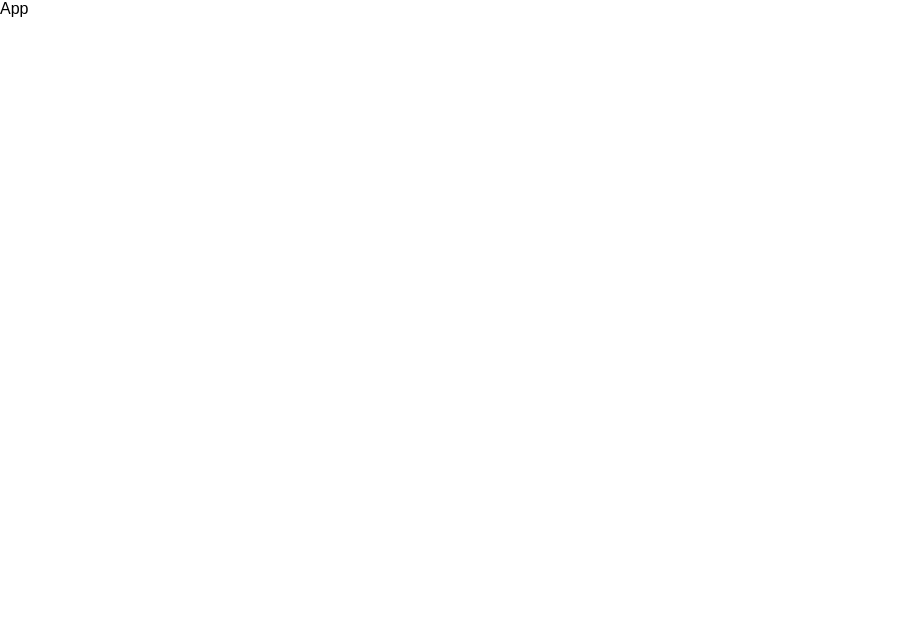
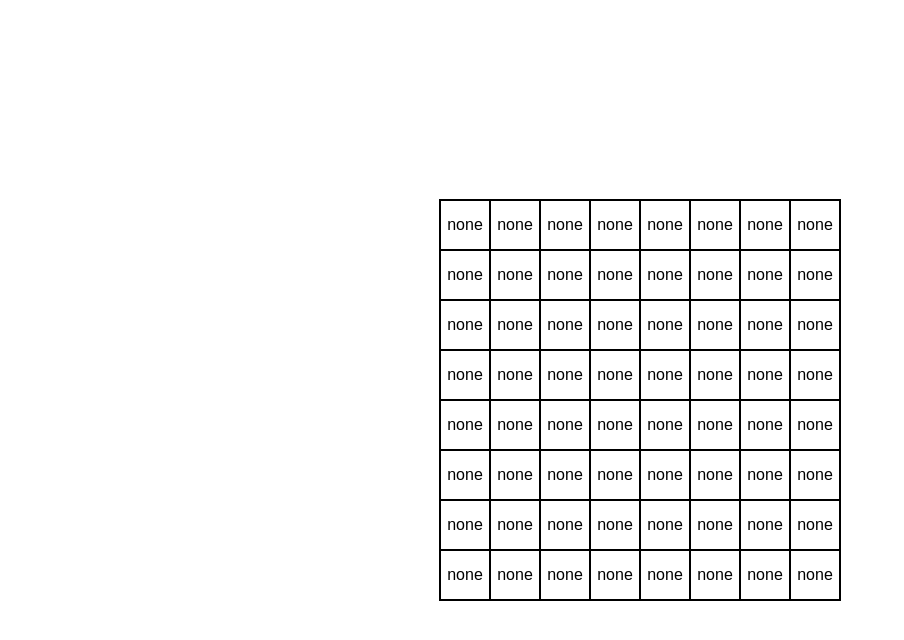
Before and after one commit to peppermintc/mine-sweeper, a React (Create React App) app: page / in a window 1280 px wide. Shown: the top 640 px of the page, without its empty margins (0-904 px from the left). Built offline with nearby package versions, Linux system fonts and the light colour scheme.

Commit message:
[추가] MineBoard Cell 컴포넌트 뷰 구현

```diff
--- a/src/App.tsx
+++ b/src/App.tsx
@@ -1,5 +1,22 @@
+import styled from 'styled-components';
+import MineBoard from './components/MineBoard';
+import { MINE_BOARD } from './data';
+
+const MineSweeperPage = styled.div`
+  height: 100vh;
+  width: 100vw;
+  display: flex;
+  flex-direction: column;
+  justify-content: center;
+  align-items: center;
+`;
+
 const App = () => {
-  return <>App</>;
+  return (
+    <MineSweeperPage>
+      <MineBoard mineBoard={MINE_BOARD} />
+    </MineSweeperPage>
+  );
 };
 
 export default App;
--- /dev/null
+++ b/src/components/Cell.tsx
@@ -0,0 +1,31 @@
+import styled from 'styled-components';
+import { CellState, PositionInfo } from '../interfaces';
+
+interface CellProps {
+  cellState: CellState;
+  positionInfo: PositionInfo;
+  mineBoard: CellState[][];
+}
+
+const CellContainer = styled.div`
+  width: 50px;
+  height: 50px;
+  border: 1px solid black;
+  cursor: pointer;
+  display: flex;
+  justify-content: center;
+  align-items: center;
+  &:hover {
+    background-color: lightgray;
+  }
+`;
+
+const Cell = ({ cellState, positionInfo, mineBoard }: CellProps) => {
+  const onCellClick = () => {
+    console.log('cellClick', cellState, positionInfo, mineBoard);
+  };
+
+  return <CellContainer onClick={onCellClick}>{cellState}</CellContainer>;
+};
+
+export default Cell;
--- /dev/null
+++ b/src/components/MineBoard.tsx
@@ -0,0 +1,45 @@
+import styled from 'styled-components';
+import { CellState } from '../interfaces';
+import Cell from './Cell';
+
+interface MineBoardProps {
+  mineBoard: CellState[][];
+}
+
+const MineBoardContainer = styled.div`
+  display: grid;
+  grid-template-columns: repeat(8, 1fr);
+  border: 1px solid black;
+`;
+
+const MineBoard = ({ mineBoard }: MineBoardProps) => {
+  const renderMineBoard = (): React.ReactNode[] => {
+    const result: React.ReactNode[] = [];
+
+    mineBoard.forEach((row, index) => {
+      const rowIndex = index;
+
+      row.forEach((cellState, index) => {
+        const columnIndex = index;
+
+        result.push(
+          <Cell
+            key={`${rowIndex}/${columnIndex}`}
+            cellState={cellState}
+            positionInfo={{
+              row: rowIndex,
+              column: columnIndex,
+            }}
+            mineBoard={mineBoard}
+          />,
+        );
+      });
+    });
+
+    return result;
+  };
+
+  return <MineBoardContainer>{renderMineBoard()}</MineBoardContainer>;
+};
+
+export default MineBoard;
--- /dev/null
+++ b/src/data/index.ts
@@ -0,0 +1,12 @@
+import { CellState } from '../interfaces';
+
+export const MINE_BOARD: CellState[][] = [
+  ['none', 'none', 'none', 'none', 'none', 'none', 'none', 'none'],
+  ['none', 'none', 'none', 'none', 'none', 'none', 'none', 'none'],
+  ['none', 'none', 'none', 'none', 'none', 'none', 'none', 'none'],
+  ['none', 'none', 'none', 'none', 'none', 'none', 'none', 'none'],
+  ['none', 'none', 'none', 'none', 'none', 'none', 'none', 'none'],
+  ['none', 'none', 'none', 'none', 'none', 'none', 'none', 'none'],
+  ['none', 'none', 'none', 'none', 'none', 'none', 'none', 'none'],
+  ['none', 'none', 'none', 'none', 'none', 'none', 'none', 'none'],
+];
--- /dev/null
+++ b/src/interfaces/index.ts
@@ -0,0 +1,6 @@
+export type CellState = 'none' | 'mine' | 'flag';
+
+export interface PositionInfo {
+  row: number;
+  column: number;
+}
```
